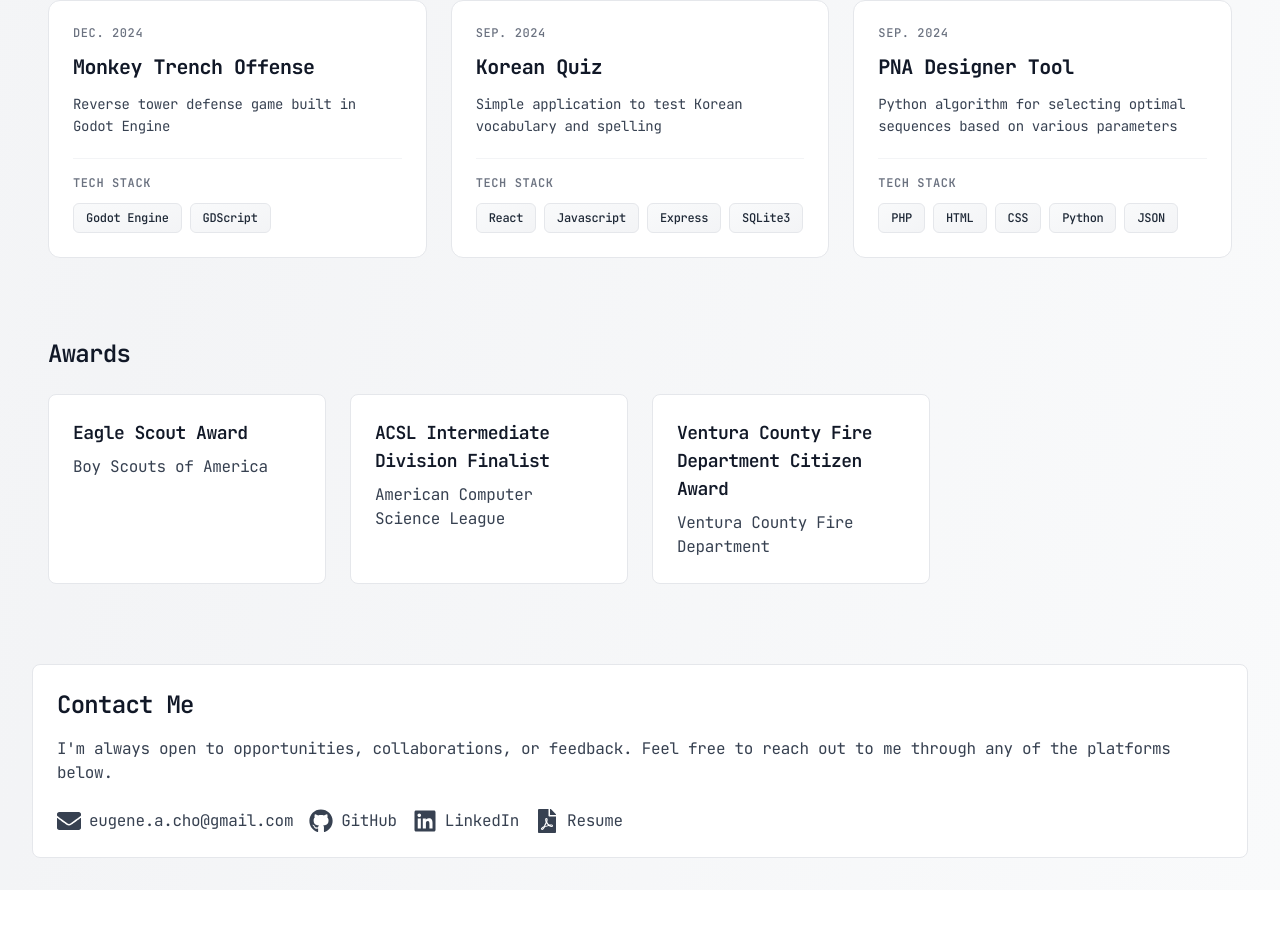
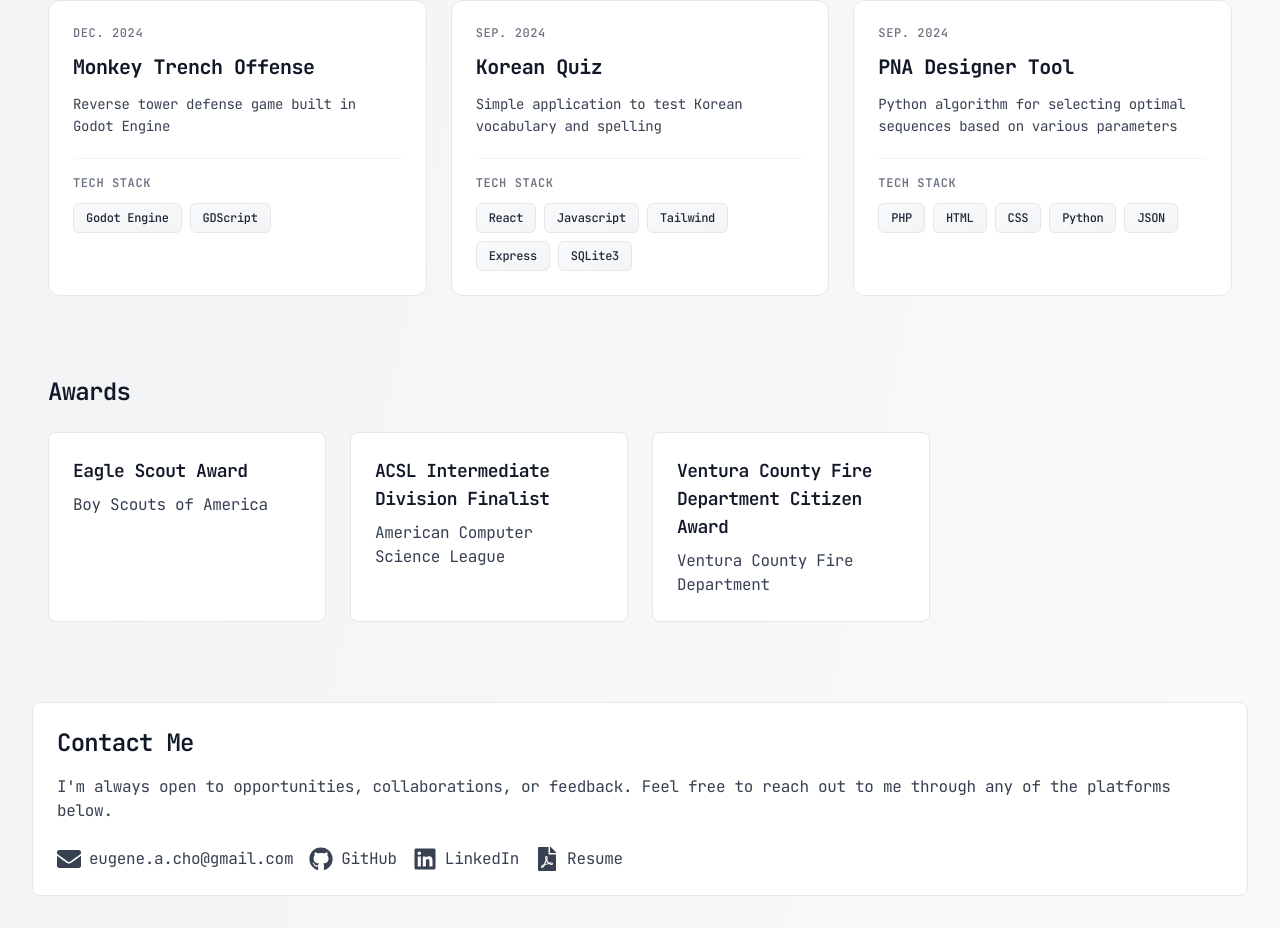
Before and after one commit to Echo108471/eugene-portfolio, a Next.js app: page / in a window 1280 px wide. Shown: the part 5471-6399 px from the top of the page. Before the commit the page ends 6361 px from the top, so only its background shows below. Built offline with nearby package versions, Linux system fonts and the light colour scheme.

Commit message:
eoirjowi

```diff
--- a/src/app/components/project_section.tsx
+++ b/src/app/components/project_section.tsx
@@ -35,8 +35,8 @@ const Projects: React.FC = () => {
       date: "Sep. 2024",
       name: "Korean Quiz",
       description: "Simple application to test Korean vocabulary and spelling",
-      techStack: ["React", "Javascript", "Express", "SQLite3"],
-      link: "https://github.com/Echo108471/KoreanQuiz",
+      techStack: ["React", "Javascript", "Tailwind", "Express", "SQLite3"],
+      link: "https://koreanquiz.onrender.com/",
     },
     {
       date: "Sep. 2024",
```
Also changed, not shown: 1 other file (tests, documents, lock files or other folders).
